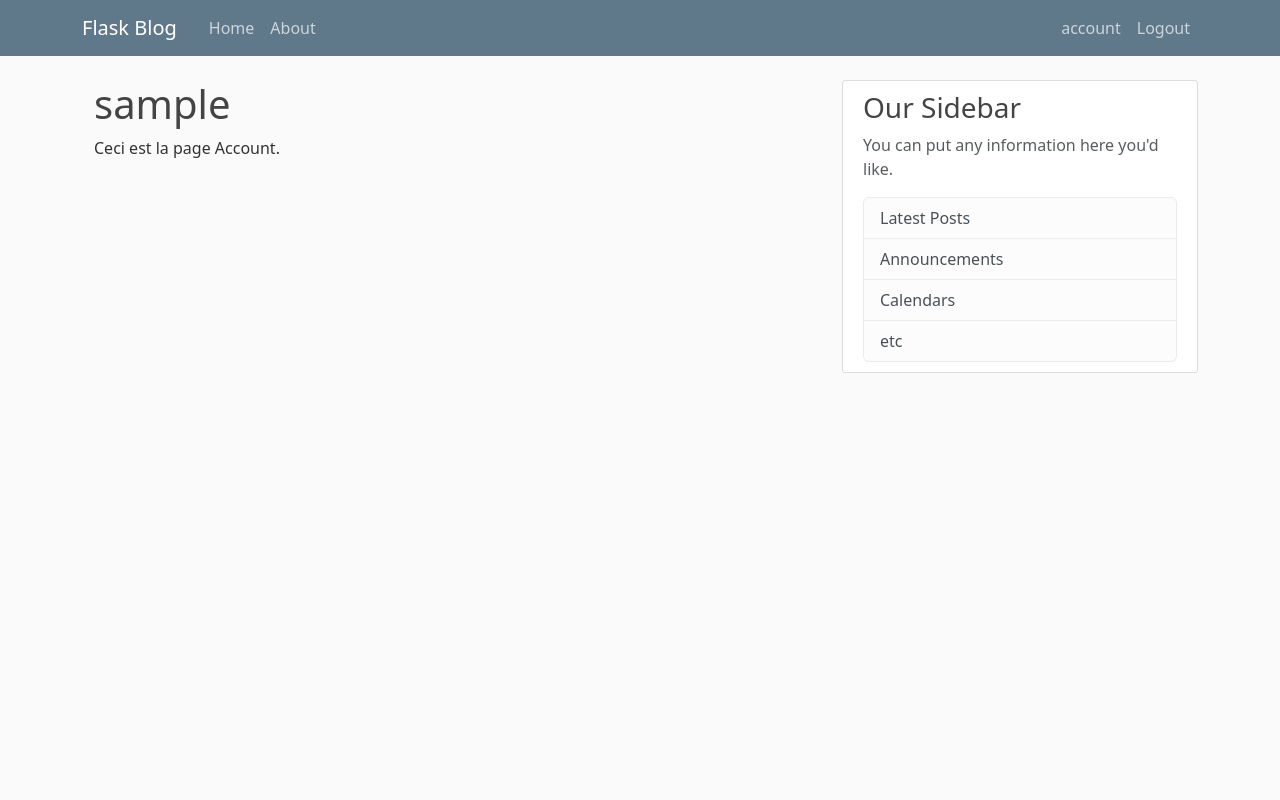
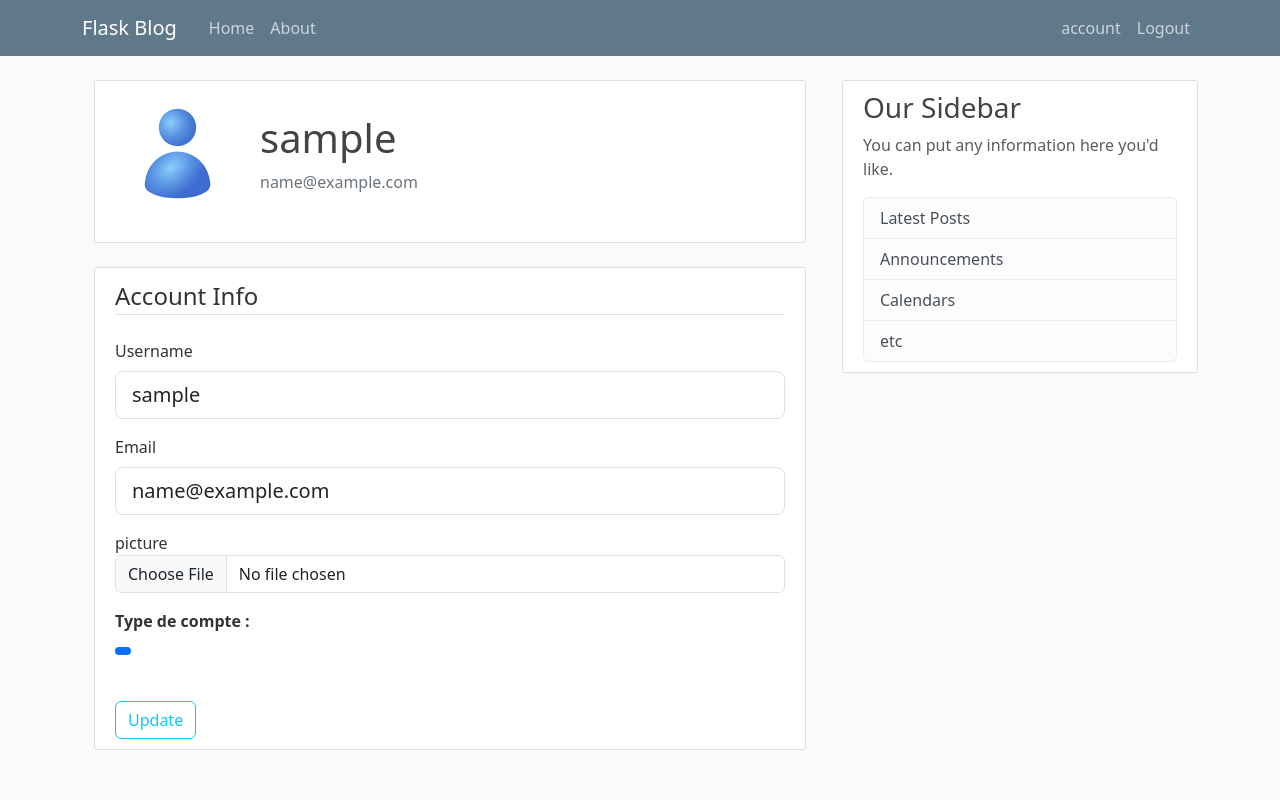
Before and after one commit to Egua123/flask_blog, a Flask app: page /account in a window 1280 px wide. Run offline with Flask 3, Linux system fonts and the light colour scheme; the visitor is signed in with stand-in values (Sample User, id 1); some libraries are stand-ins or nearby versions.

Commit message:
ajout gestion de compte.

```diff
--- a/flaskblog/forms.py
+++ b/flaskblog/forms.py
@@ -1,7 +1,11 @@
 from flask_wtf import FlaskForm
+from flask_wtf.file import FileField, FileAllowed
 from wtforms import StringField, PasswordField, SubmitField, BooleanField
 from wtforms.validators import DataRequired, Length, Email, EqualTo, ValidationError
 from flaskblog.models import User
+from flask_login import current_user
+
+
 class RegistrationForm(FlaskForm):
 
      username = StringField('Username', validators =[DataRequired(), Length(min=2,max=20)])
@@ -21,6 +25,29 @@ class RegistrationForm(FlaskForm):
                raise ValidationError('That email is taken. Please choose another one')
 
 
+
+
+class UpdateAccountForm(FlaskForm):
+
+     username = StringField('Username', validators=[DataRequired(), Length(min=2, max=20)])
+     email = StringField('Email', validators=[DataRequired(), Email()])
+     picture = FileField('picture', validators=[FileAllowed(['jpg', 'png', 'svg'])])
+     submit = SubmitField('Update')
+
+     def validate_username(self, username):
+          if username.data != current_user.username:
+               user = User.query.filter_by(username=username.data).first()
+               if user:
+                    raise ValidationError('That username is taken. Please choose another one')
+
+     def validate_email(self, email):
+          if email.data != current_user.email:
+               user = User.query.filter_by(email=email.data).first()
+               if user:
+                    raise ValidationError('That email is taken. Please choose another one')
+
+
+
 class LoginForm(FlaskForm):
 
 
--- a/flaskblog/routes.py
+++ b/flaskblog/routes.py
@@ -1,14 +1,16 @@
 
-
+import os
+import secrets
+from PIL import Image
 from flask import render_template, url_for, flash, redirect, request
 from flaskblog import app, db, bcrypt
-from flaskblog.forms import RegistrationForm, LoginForm
+from flaskblog.forms import RegistrationForm, LoginForm, UpdateAccountForm
 from flaskblog.models import User, Post
 from flask_login import login_user, current_user, logout_user, login_required
 
 posts = [
     {
-        'author': 'Corey Schafer',
+        'author': 'Mario Schafer',
         'title': 'Blog Post 1',
         'content': 'First post content',
         'date_posted': 'April 20, 2018'
@@ -24,7 +26,7 @@ posts = [
 @app.route("/")
 @app.route("/home")
 def home():
-    print("ROUTE HOME APPELÉE")
+
     return render_template('home.html', posts=posts, title='Home')
 
 @app.route("/index")
@@ -77,11 +79,41 @@ def logout():
     logout_user()
     return redirect(url_for('home'))
 
+def save_picture(form_picture):
+    random_hex = secrets.token_hex(8)
+    _, f_ext = os.path.splitext(form_picture.filename)
 
-@app.route("/account")
+    picture_fn = random_hex + f_ext
+    picture_path = os.path.join(app.root_path, 'static/profile_pics', picture_fn)
+    output_size =(125,125)
+    i = Image.open(form_picture)
+    i.thumbnail(output_size)
+    i.save(picture_path)
+
+
+    return picture_fn
+
+@app.route("/account",  methods=['GET', 'POST'] )
 @login_required
 def account():
-        return render_template('account.html', title='Account')
+        form =  UpdateAccountForm()
+        if form.validate_on_submit():
+            if form.picture.data:
+                pictue_file = save_picture(form.picture.data)
+                current_user.image_file = pictue_file
+
+
+            current_user.username = form.username.data
+            current_user.email = form.email.data
+            db.session.commit()
+            flash('your account has been updated!', 'succes')
+            return redirect(url_for('account'))
+        elif request.method =='GET':
+            form.username.data = current_user.username
+            form.email.data = current_user.email
+
+        image_file = url_for('static', filename='profile_pics/'+ current_user.image_file)
+        return render_template('account.html', title='Account', image_file=image_file, form=form)
 
 if __name__ == "__main__":
     app.run(debug=True, use_reloader=False)
--- a/flaskblog/templates/account.html
+++ b/flaskblog/templates/account.html
@@ -2,7 +2,82 @@
 
 {% block content %}
 <div class="container">
-    <h1>{{current_user.username}}</h1>
-    <p>Ceci est la page Account.</p>
+
+    <div class="content-section">
+        <div class="d-flex align-items-center">
+            <img class="rounded-circle account-img" src="{{ image_file }}" alt="Profile picture">
+            <div>
+                <h2 class="account-heading">{{ current_user.username }}</h2>
+                <p class="text-secondary">{{ current_user.email }}</p>
+            </div>
+        </div>
+    </div>
+
+    <div class="content-section mt-4">
+        <form method="POST" action="" enctype="multipart/form-data">
+            {{ form.hidden_tag() }}
+
+            <fieldset>
+                <legend class="border-bottom mb-4">Account Info</legend>
+
+                <div class="mb-3">
+                    {{ form.username.label(class="form-label") }}
+
+                    {% if form.username.errors %}
+                        {{ form.username(class="form-control form-control-lg is-invalid") }}
+                        <div class="invalid-feedback">
+                            {% for error in form.username.errors %}
+                                <span>{{ error }}</span>
+                            {% endfor %}
+                        </div>
+                    {% else %}
+                        {{ form.username(class="form-control form-control-lg") }}
+                    {% endif %}
+                </div>
+
+                <div class="mb-3">
+                    {{ form.email.label(class="form-label") }}
+
+                    {% if form.email.errors %}
+                        {{ form.email(class="form-control form-control-lg is-invalid") }}
+                        <div class="invalid-feedback">
+                            {% for error in form.email.errors %}
+                                <span>{{ error }}</span>
+                            {% endfor %}
+                        </div>
+                    {% else %}
+                        {{ form.email(class="form-control form-control-lg") }}
+                    {% endif %}
+                </div>
+
+                <div class="mb-3">
+                    {{ form.picture.label() }}
+
+                    {% if form.picture.errors %}
+                        {{ form.picture(class="form-control-file is-invalid") }}
+                        <div class="invalid-feedback d-block">
+                            {% for error in form.picture.errors %}
+                                <span>{{ error }}</span>
+                            {% endfor %}
+                        </div>
+                    {% else %}
+                        {{ form.picture(class="form-control") }}
+                    {% endif %}
+                </div>
+                <div class="mb-3">
+                    <p class="mb-1"><strong>Type de compte :</strong></p>
+                    <span class="badge bg-primary">
+                        {{ current_user.role|capitalize }}
+                    </span>
+                </div>
+
+            </fieldset>
+
+            <div class="mt-4">
+                {{ form.submit(class="btn btn-outline-info") }}
+            </div>
+        </form>
+    </div>
+
 </div>
 {% endblock %}
--- a/run.py
+++ b/run.py
@@ -1,4 +1,4 @@
 from flaskblog import app
 
 if __name__ == "__main__":
-    app.run(debug=True, use_reloader=False)
+    app.run(debug=True, use_reloader=True)
```
Also changed, not shown: flaskblog/static/profile_pics/default.jpg (added).
